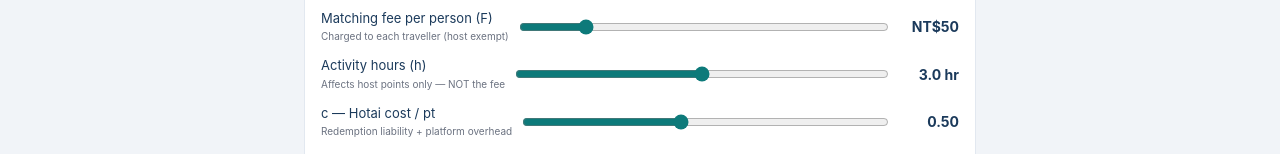
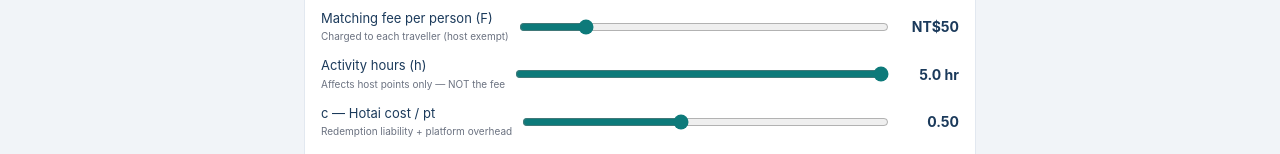
Before and after one commit to mazonbirb/tauke5, a plain HTML site: page index.html in a window 1280 px wide. Shown: the part 808-962 px from the top of the page. Drawn offline with Linux system fonts and the light colour scheme.

Commit message:
Update activity hours input range and default value

```diff
--- a/index.html
+++ b/index.html
@@ -357,8 +357,8 @@ input[type=range]{flex:1;accent-color:var(--teal);cursor:pointer}
     <div class="sl-row">
       <div class="sl-label">Activity hours (h)
         <span class="sl-hint">Affects host points only — NOT the fee</span></div>
-      <input type="range" min="1" max="5" value="3" step="0.5" id="a-sl-h" oninput="aCalc()">
-      <div class="sl-val" id="a-out-h">3.0 hr</div>
+      <input type="range" min="1" max="5" value="5" step="0.5" id="a-sl-h" oninput="aCalc()">
+      <div class="sl-val" id="a-out-h">5.0 hr</div>
     </div>
     <div class="sl-row">
       <div class="sl-label">c — Hotai cost / pt
```
